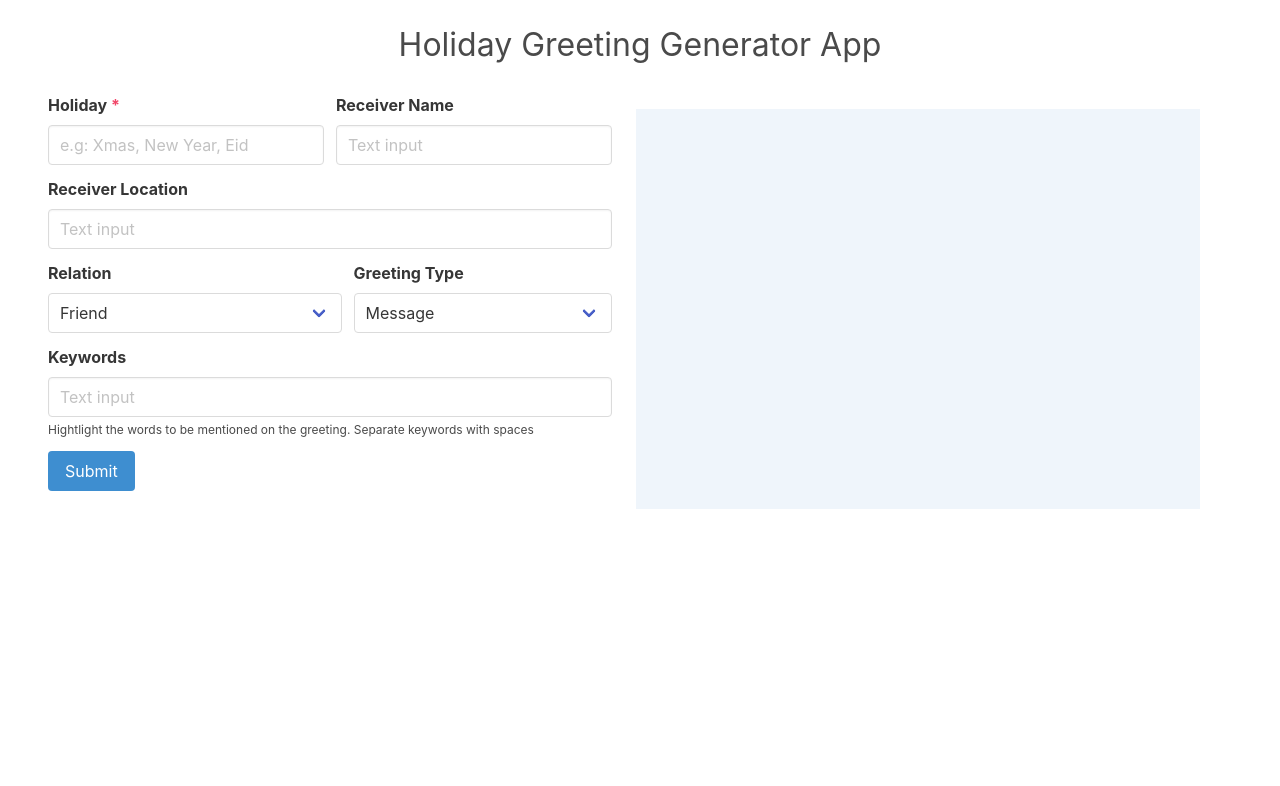
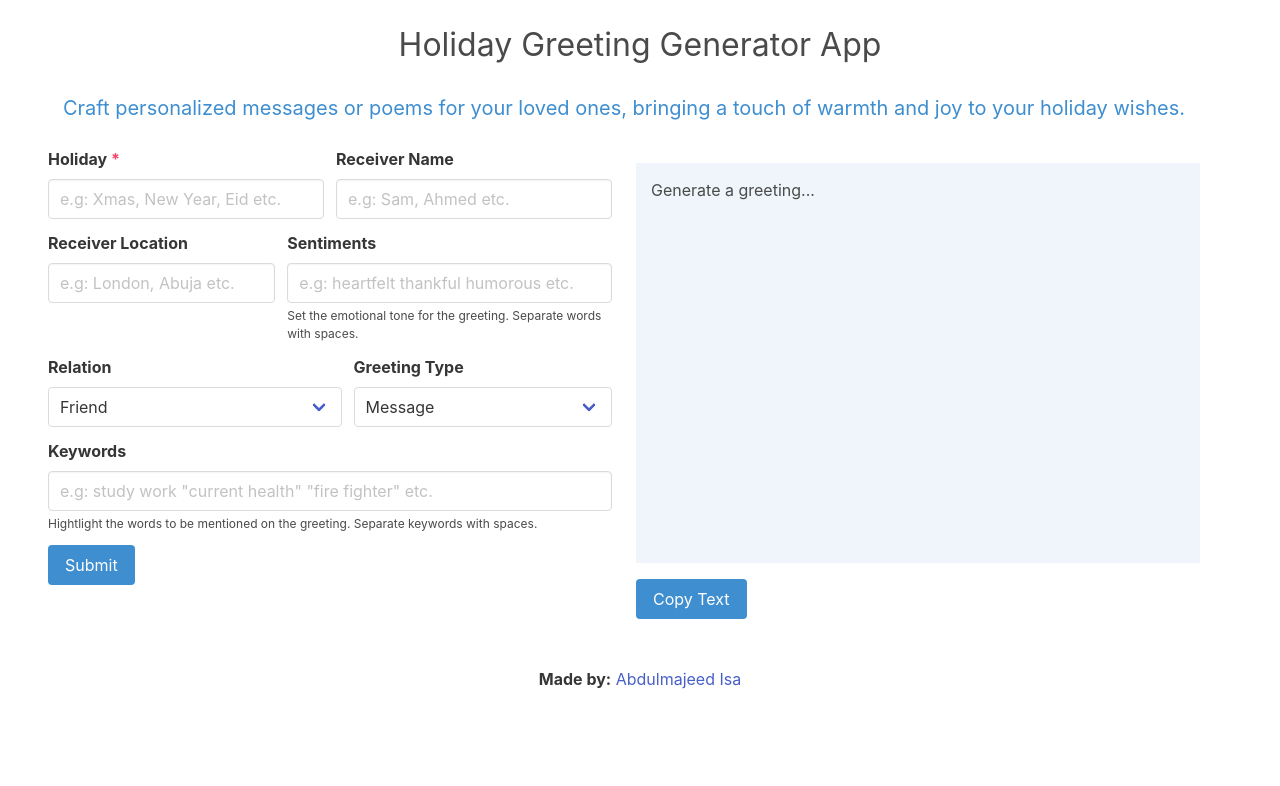
Before and after one commit to amajai/holiday-greeting-generator, a Flask app: page / in a window 1280 px wide. Shown: the top 786 px of the page. Run offline with Flask 3, Linux system fonts and the light colour scheme; some libraries are stand-ins or nearby versions.

Commit message:
add docs to flask functions and improve project

```diff
--- a/app/routes.py
+++ b/app/routes.py
@@ -2,12 +2,11 @@ from app import app
 from flask import render_template, jsonify, request, render_template_string
 import requests
 from app import app
-import time
 import os
-import json
 import re
 
-API_URL = "https://api-inference.huggingface.co/models/HuggingFaceH4/zephyr-7b-beta"
+API_URL = "https://api-inference.huggingface.co/models/\
+    HuggingFaceH4/zephyr-7b-beta"
 headers = {"Authorization": f"Bearer {os.environ.get('TOKEN')}"}
 
 SYSTEM_PROMPT = """
@@ -19,27 +18,47 @@ you only do greetings text generation.
 
 USER_PROMPT = """
 Write a {holiday} greeting {select_type} to a {select_relation}
-{receiver_name} in {receiver_location}. Highlight
-on the {keywords}
+{receiver_name} {receiver_location}{keywords}{sentiments}
 """
+
 
 def post_request(payload):
     """
-    Perform a POST request to the Hugging Face Inference API with the provided payload.
+    Sends a POST request to a specified API endpoint with the given payload.
+
+    Parameters:
+    - payload (dict): The data to be sent as the JSON payload in the POST
+    request.
+
+    Returns:
+    - dict: The JSON response from the API.
+
+    Raises:
+    - requests.exceptions.RequestException: If the HTTP request encounters
+    an error.
     """
     response = requests.post(API_URL, headers=headers, json=payload)
     response.raise_for_status()
     return response.json()
 
-def build_input_prompt(user_prompt, system_prompt):
-    """
-    Constructs the input prompt string.
-    """
-    input_prompt = f"<|system|>\n{system_prompt}</s>\n<|user|>\n{user_prompt}</s>\n<|assistant|>\n"
-    return input_prompt
 
 def get_prompt_result(user_prompt=USER_PROMPT, system_prompt=SYSTEM_PROMPT):
-    input_prompt = f"<|system|>\n{system_prompt}</s>\n<|user|>\n{user_prompt}</s>\n<|assistant|>"
+    """
+    Retrieves the result of a language model generation based on user and
+    system prompts.
+
+    Parameters:
+    - user_prompt (str): The user's input or prompt for the language model.
+    Defaults to USER_PROMPT.
+    - system_prompt (str): The system's input or prompt for the language
+    model. Defaults to SYSTEM_PROMPT.
+
+    Returns:
+    - str: The generated text as a result of the language model processing
+    the input prompts.
+    """
+    input_prompt = f"<|system|>\n{system_prompt}</s>\n<|user|>\n{user_prompt}\
+        </s>\n<|assistant|>"
     post_data = {
         "inputs": input_prompt
     }
@@ -52,17 +71,63 @@ def get_prompt_result(user_prompt=USER_PROMPT, system_prompt=SYSTEM_PROMPT):
     else:
         return json_obj
 
-@app.route('/', methods=['GET','POST'])
+
+def text_to_prompt_string(text):
+    """
+    Converts a given text into a formatted prompt string.
+
+    Parameters:
+    - text (str): The input text to be processed.
+
+    Returns:
+    - str: A formatted prompt string based on the input text. The function
+           processes the text by identifying words and phrases, handling
+           various cases such as single and multiple items, and joining them
+           with appropriate separators (', ' & ' and ').
+    """
+    lst = re.findall(r'\w+|"[^"]*"', text)
+    if len(lst) == 0:
+        return ''
+    if len(lst) == 1:
+        return lst[0]
+    if len(lst) == 2:
+        return ' and '.join(lst)
+    return ', '.join(lst[:-1]) + ' and ' + lst[-1]
+
+
+@app.route('/', methods=['GET', 'POST'])
 def index():
+    """
+    Handles the main route of the web application.
+
+    If a POST request is received, it processes the form data, generates a
+    text prompt based on the input, and returns the generated output.
+
+    Returns:
+    - str or JSON: The generated text output if successful, or a JSON
+    response with an error message.
+    """
     if request.method == "POST":
         holiday = request.form['holiday']
+
         receiver_name = request.form['receiver_name']
-        receiver_name = f"with the name {receiver_name}" if receiver_name else ''
+        receiver_name = f"with the name {receiver_name}"\
+            if receiver_name else ''
+
         receiver_location = request.form['receiver_location']
+        receiver_location = f"in {receiver_location}" \
+            if receiver_location else ''
+
         select_relation = request.form['select_relation']
         select_type = request.form['select_type']
-        keywords = request.form['keywords']
-        keywords = ' and '.join(re.findall(r'\w+|"[^"]*"', keywords))
+
+        keywords_string = text_to_prompt_string(request.form['keywords'])
+        keywords = f". Make mention or highlight on {keywords_string}" \
+            if keywords_string else ''
+
+        sentiments_text = text_to_prompt_string(request.form['sentiments'])
+        sentiments = f". The greeting tone should be {sentiments_text}" \
+            if sentiments_text else ''
 
         if holiday:
             user_prompt = USER_PROMPT.format(
@@ -71,9 +136,12 @@ def index():
                 receiver_location=receiver_location,
                 select_relation=select_relation,
                 select_type=select_type,
-                keywords=keywords
+                keywords=keywords,
+                sentiments=sentiments,
             )
+            print(user_prompt)
             output = get_prompt_result(user_prompt)
             return output
-        return jsonify({'output' : "Try resubmitting the prompt again"})
+        return jsonify({'output': "No text was generated. Please try \
+                        submitting again"})
     return render_template("index.html")
--- a/app/static/js/index.js
+++ b/app/static/js/index.js
@@ -1,29 +1,42 @@
-$(document).ready(function() {
-    $('#loader').hide()
-    $('#form').on('submit', function(e){
+function copyText () {
+  const text = document.getElementById('output').innerText;
+  const btnText = document.getElementById('copybtn');
+  navigator.clipboard.writeText(text);
+  btnText.innerText = 'Copied Text!';
+  setTimeout(function () {
+    btnText.innerText = 'Copy Text';
+  }, 1500);
+}
+$(document).ready(function () {
+  $('#loader').hide();
+  $('#form').on('submit', function (e) {
+    $(':input[type="submit"]').prop('disabled', true);
     $('#output').text('');
-        $('#loader').show()
+    $('#loader').show();
     $.ajax({
-        data : {
-            holiday : $('#holiday').val(),
-            receiver_name : $('#receiver_name').val(),
-            receiver_location : $('#receiver_location').val(),
-            select_relation : $('#select_relation').val(),
-            select_type : $('#select_type').val(),
-            keywords : $('#keywords').val(),
+      data: {
+        holiday: $('#holiday').val(),
+        receiver_name: $('#receiver_name').val(),
+        sentiments: $('#sentiments').val(),
+        receiver_location: $('#receiver_location').val(),
+        select_relation: $('#select_relation').val(),
+        select_type: $('#select_type').val(),
+        keywords: $('#keywords').val()
       },
-        type : 'POST',
+      type: 'POST',
       cache: false,
-        url : '/'
+      url: '/'
     })
-        .done(async function(data){
-            d = await data
-            $('#loader').hide()
+      .done(async function (data) {
+        const d = await data;
+        $(':input[type="submit"]').prop('disabled', false);
+        $('#loader').hide();
         $('#output').html(d.replace(/\n/g, '<br>'));
       })
-        .fail(function(e){
-            $('#loader').hide()
-            $('#output').text('failed!');
+      .fail(function (e) {
+        $(':input[type="submit"]').prop('disabled', false);
+        $('#loader').hide();
+        $('#output').text('No text was generated. Please try submitting again.');
       });
     e.preventDefault();
   });
--- a/app/templates/index.html
+++ b/app/templates/index.html
@@ -12,6 +12,11 @@
 <body>
     <h1 id="title">Holiday Greeting Generator App</h1>
     <div class="container mt-5 mx-6">
+        <div class="content is-medium has-text-centered">
+            <p class='has-text-info'>
+                Craft personalized messages or poems for your loved ones, bringing a touch of warmth and joy to your holiday wishes.
+            </p>
+        </div>
         <div class="columns">
             <div class="column">
                 <form id="form">
@@ -20,13 +25,13 @@
                             <div class="field">
                                 <label class="label">Holiday <span class='has-text-danger'>*</span></label>
                                 <div class="control">
-                                  <input class="input" type="text" id='holiday' placeholder="e.g: Xmas, New Year, Eid" required>
+                                  <input class="input" type="text" id='holiday' placeholder="e.g: Xmas, New Year, Eid etc." required>
                                 </div>
                             </div>
                             <div class="field">
                                 <label class="label">Receiver Name</label>
                                 <div class="control">
-                                  <input class="input" type="text" id='receiver_name' placeholder="Text input">
+                                  <input class="input" type="text" id='receiver_name' placeholder="e.g: Sam, Ahmed etc.">
                                 </div>
                             </div>
                         </div>
@@ -36,12 +41,18 @@
                             <div class="field">
                                 <label class="label">Receiver Location</label>
                                 <div class="control">
-                                  <input class="input" type="text" id='receiver_location' placeholder="Text input">
+                                  <input class="input" type="text" id='receiver_location' placeholder="e.g: London, Abuja etc.">
                                 </div>
+                            </div>
+                            <div class="field">
+                                <label class="label">Sentiments</label>
+                                <div class="control">
+                                  <input class="input" type="text" id='sentiments' placeholder="e.g: heartfelt thankful humorous etc.">
+                                </div>
+                                <p class="help">Set the emotional tone for the greeting. Separate words with spaces.</p>
                             </div>
                         </div>
                     </div>
-
                     <div class="field is-horizontal">
                         <div class="field-body">
                             <div class="field">
@@ -58,7 +69,6 @@
                                     </div>
                                 </div>
                             </div>
-
                             <div class="field">
                                 <label class="label">Greeting Type</label>
                                 <div class="control is-expanded">
@@ -75,25 +85,31 @@
                     <div class="field">
                         <label class="label">Keywords</label>
                         <div class="control">
-                          <input class="input" type="text" id="keywords" placeholder="Text input">
+                          <input class="input" type="text" id="keywords" placeholder='e.g: study work "current health" "fire fighter" etc.'>
                         </div>
-                        <p class="help">Hightlight the words to be mentioned on the greeting. Separate keywords with spaces</p>
+                        <p class="help">Hightlight the words to be mentioned on the greeting. Separate keywords with spaces.</p>
                     </div>
-
                     <div class="control">
                         <button  type="submit" class="button is-info">Submit</button>
                     </div>
                 </form>
             </div>
             <div class="column contain">
-                <div id="output" class="has-background-info-light my-4">
-                </div>
+                <div id="output" class="has-background-info-light my-4">Generate a greeting...</div>
                 <div id="loader" class="loader-wrapper">
                     <div class="loader is-loading"></div>
                 </div>
+                <button id="copybtn" class="button is-info" onclick="copyText()">Copy Text</button>
             </div>
           </div>
     </div>
+    <footer class="footer has-background-white">
+        <div class="content has-text-centered">
+          <p>
+            <strong>Made by:</strong> <a href="https://github.com/amajai" target="_blank">Abdulmajeed Isa</a>
+          </p>
+        </div>
+    </footer>
 </body>
 <script src="https://ajax.googleapis.com/ajax/libs/jquery/3.5.1/jquery.min.js"></script>
 <script src="{{ url_for('static', filename='js/index.js') }}"></script>
--- a/run.py
+++ b/run.py
@@ -1,4 +1,5 @@
 from app import app
+import os
 
 if __name__ == '__main__':
-    app.run(debug=False)
+    app.run(debug=os.environ.get('DEBUG', False))
```
Lines whose indentation alone changed are shown as unchanged.
